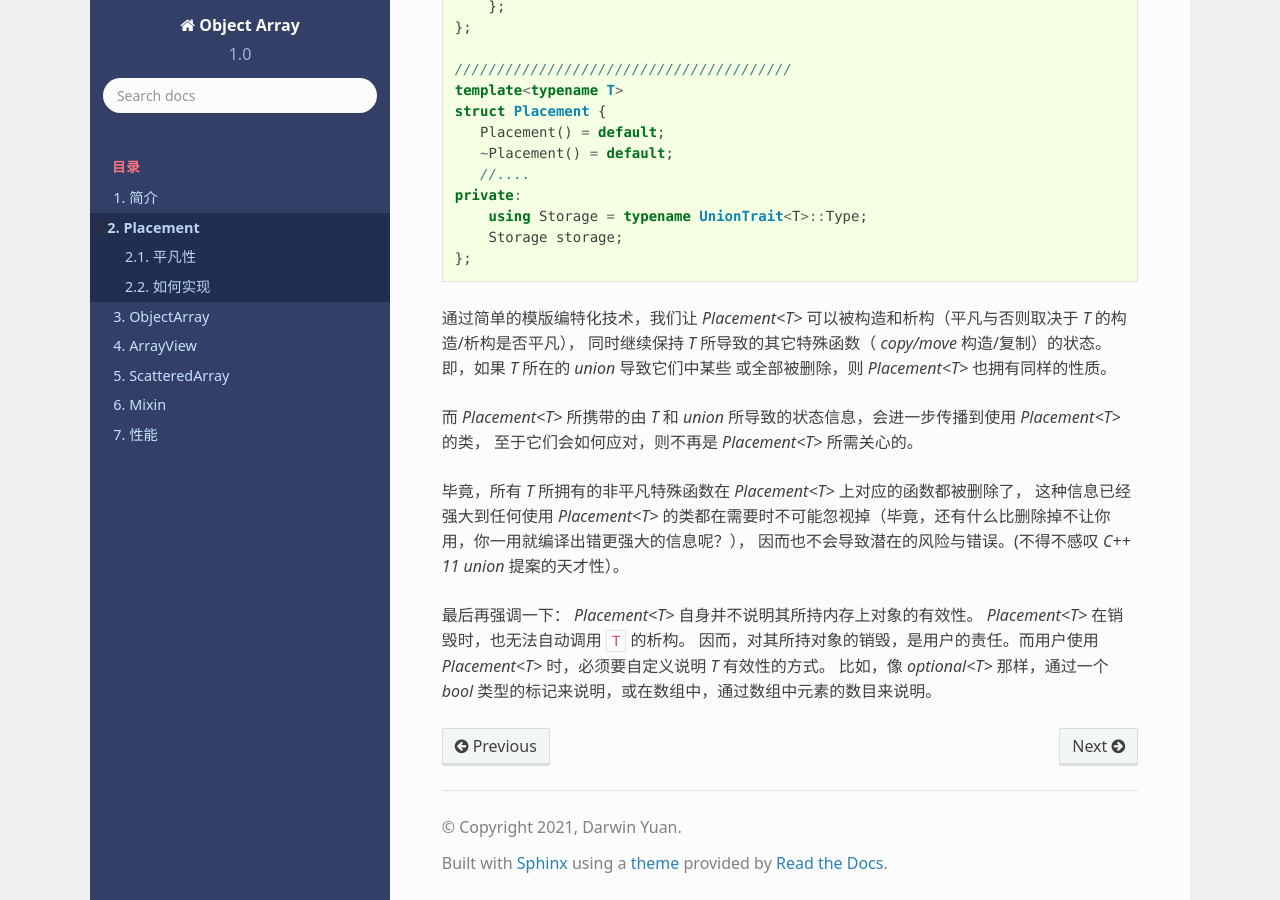
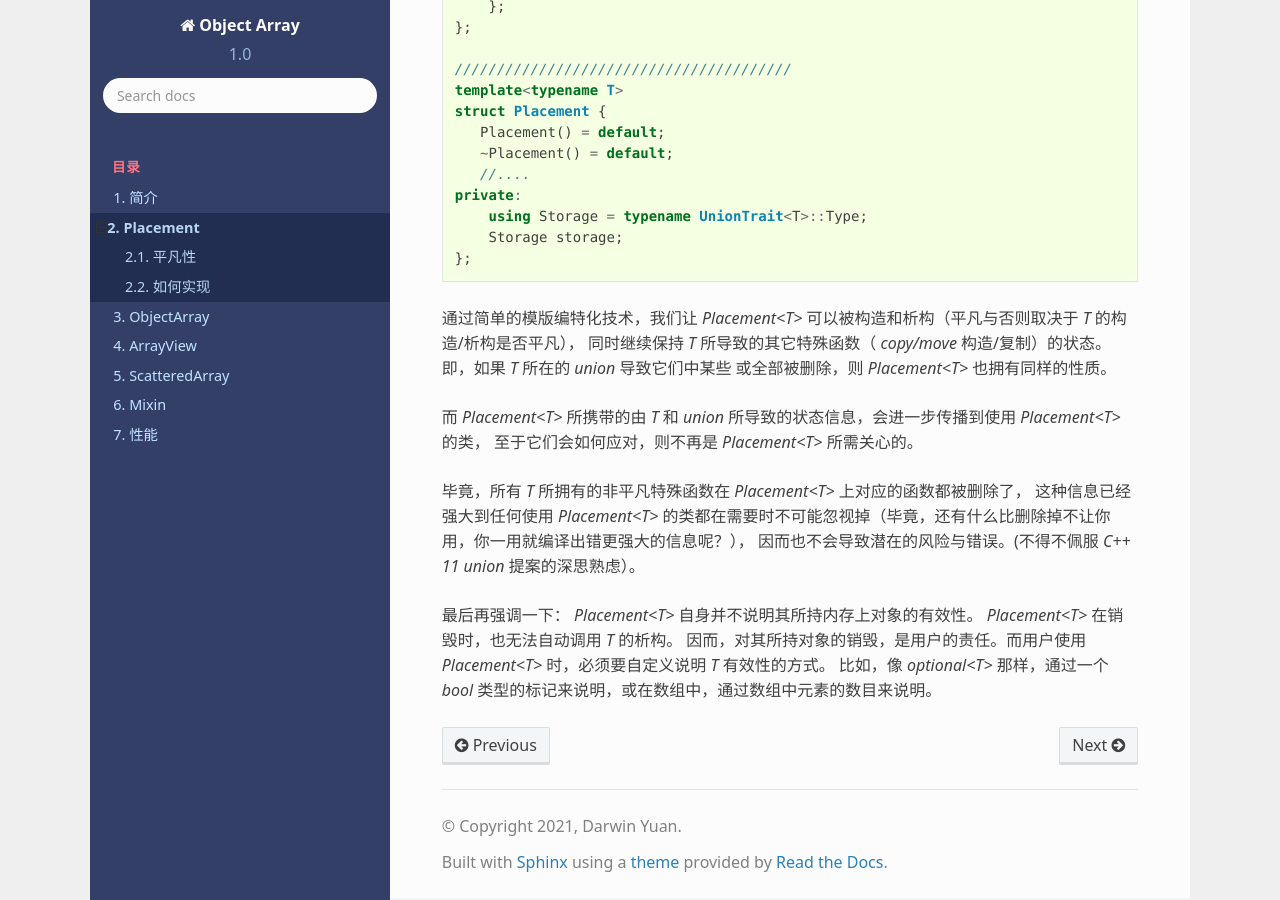
Before and after one commit to godsme/object-array, a Sphinx documentation site: the page built from doc/source/Placement.rst, in a window 1280 px wide and 900 px high, scrolled down 4735 px. Built offline with Sphinx 7.4.7 and the Read the Docs theme 2.0.0, drawn with Linux system fonts in a browser that asks for light colours; formulas are drawn with MathJax 3.

```diff
--- a/doc/source/Placement.rst
+++ b/doc/source/Placement.rst
@@ -224,8 +224,8 @@
 
 毕竟，所有 `T` 所拥有的非平凡特殊函数在 `Placement<T>` 上对应的函数都被删除了，
 这种信息已经强大到任何使用 `Placement<T>` 的类都在需要时不可能忽视掉（毕竟，还有什么比删除掉不让你用，你一用就编译出错更强大的信息呢？），
-因而也不会导致潜在的风险与错误。(不得不感叹 `C++ 11 union` 提案的天才性）。
+因而也不会导致潜在的风险与错误。(不得不佩服 `C++ 11 union` 提案的深思熟虑）。
 
-最后再强调一下： `Placement<T>` 自身并不说明其所持内存上对象的有效性。 `Placement<T>` 在销毁时，也无法自动调用 ``T`` 的析构。
+最后再强调一下： `Placement<T>` 自身并不说明其所持内存上对象的有效性。 `Placement<T>` 在销毁时，也无法自动调用 `T` 的析构。
 因而，对其所持对象的销毁，是用户的责任。而用户使用 `Placement<T>` 时，必须要自定义说明 `T` 有效性的方式。
 比如，像 `optional<T>` 那样，通过一个 `bool` 类型的标记来说明，或在数组中，通过数组中元素的数目来说明。
```
